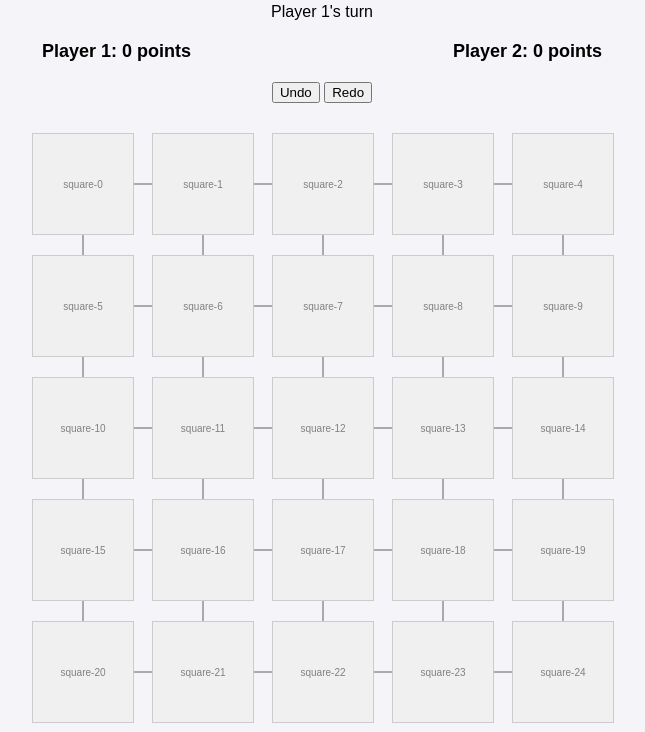
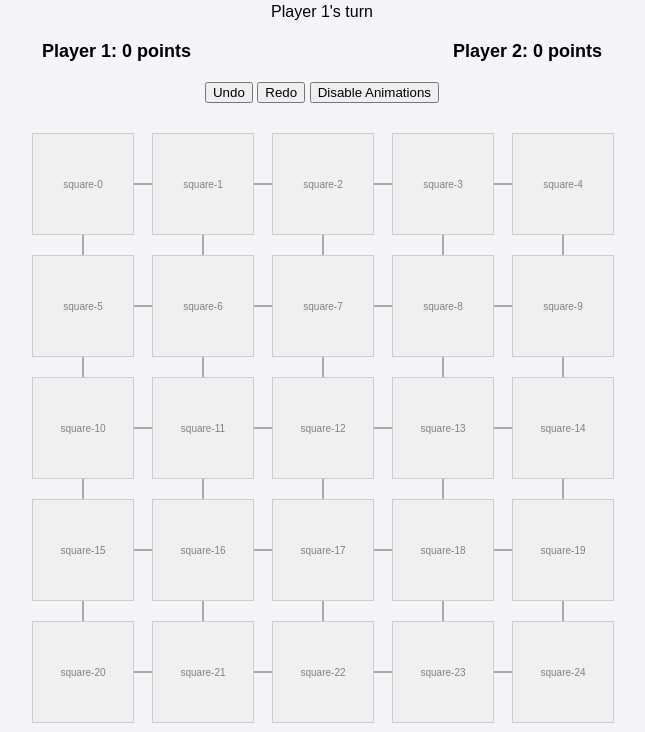
Before and after one commit to cindyli-xkcd/moon-game, a Flask app: page / in a window 1280 px wide. Shown: the top 732 px of the page, without its empty margins (318-963 px from the left). Run offline with Flask 3, Linux system fonts and the light colour scheme.

Commit message:
added disable animations button

```diff
--- a/website/static/script.js
+++ b/website/static/script.js
@@ -6,6 +6,7 @@
 let currentPlayer = 1; // Start with Player 1
 let selectedPhaseIndex = 0;
 let lastGameState = null;
+let animationsEnabled = true;
 
 const moonPhases = ["🌑", "🌒", "🌓", "🌔", "🌕", "🌖", "🌗", "🌘"];
 window.currentBoldEdges = [];
@@ -269,29 +270,33 @@ function drawConnectionsCached() {
 // 4. ANIMATION LOGIC
 // =========================
 
+
 async function animateLunarCycle(chain) {
-    // Step 1: Pulse nodes
+  const chainEdges = [];
+  for (let i = 0; i < chain.length - 1; i++) {
+    chainEdges.push([chain[i], chain[i + 1]]);
+  }
+
+  if (animationsEnabled) {
     pulseNodes(chain);
     await sleep(600);
 
-    // Step 2: Temporarily remove the cycle's edges from bold list
-    const chainEdges = [];
-    for (let i = 0; i < chain.length - 1; i++) {
-        chainEdges.push([chain[i], chain[i + 1]]);
-    }
-
     window.currentBoldEdges = window.currentBoldEdges.filter(
-        ([x, y]) =>
-            !chainEdges.some(([a, b]) =>
-                (x === a && y === b) || (x === b && y === a))
+      ([x, y]) => !chainEdges.some(([a, b]) =>
+        (x === a && y === b) || (x === b && y === a)
+      )
     );
 
-    // Step 3: Animate adding each edge back in
     for (const [a, b] of chainEdges) {
-        await drawBoldEdge(a, b);
-        await sleep(300);
+      await drawBoldEdge(a, b);
+      await sleep(300);
     }
+  } else {
+    window.currentBoldEdges.push(...chainEdges);
+    requestAnimationFrame(drawConnectionsCached);
+  }
 }
+
 
 function drawBoldEdge(a, b) {
     return new Promise(resolve => {
@@ -336,6 +341,7 @@ function drawBoldEdge(a, b) {
 
 
 async function animatePhasePair(pair) {
+    if (!animationsEnabled) return;
     pulseNodes(pair);
     await sleep(600);
 
@@ -349,6 +355,7 @@ async function animatePhasePair(pair) {
 
 
 async function animateFullMoonPair(pair) {
+    if (!animationsEnabled) return;
     pulseNodes(pair);
     await sleep(600);
 
@@ -361,6 +368,13 @@ async function animateFullMoonPair(pair) {
 
 async function animateScoreStars(startX, startY, player, numPoints) {
   const scoreEl = document.getElementById(`player${player}-points`);
+
+  if (!animationsEnabled) {
+    const scoreVal = parseInt(scoreEl.innerText, 10);
+    scoreEl.innerText = scoreVal + numPoints;
+    return;
+  }
+
   const scoreRect = scoreEl.getBoundingClientRect();
   const endX = scoreRect.left + scoreRect.width / 2;
   const endY = scoreRect.top + scoreRect.height / 2;
@@ -808,6 +822,13 @@ function initializeGame() {
 
     const resetButton = document.getElementById("reset-button");
     resetButton.addEventListener("click", resetGame);
+
+    document.getElementById("toggle-animations-button").addEventListener("click", () => {
+      animationsEnabled = !animationsEnabled;
+      const label = animationsEnabled ? "Disable Animations" : "Enable Animations";
+      document.getElementById("toggle-animations-button").innerText = label;
+    });
+
 }
 
 document.addEventListener("DOMContentLoaded", initializeGame);
--- a/website/templates/index.html
+++ b/website/templates/index.html
@@ -29,6 +29,8 @@
 
 	<button onclick="undoMove()">Undo</button>
         <button onclick="redoMove()">Redo</button>
+	<button id="toggle-animations-button">Disable Animations</button>
+
 
 	    <div id="game-board" class="board">
                 <canvas id="connections-canvas"></canvas>
```
